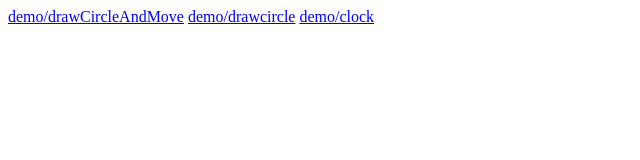
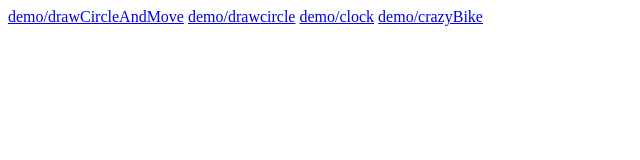
Before and after one commit to curiositycigar/somedemo, a plain HTML site: page index.html in a window 1280 px wide. Shown: the whole page, without its empty margins (0-640 px from the left). Drawn offline with Linux system fonts and the light colour scheme.

Commit message:
Update index.html

```diff
--- a/index.html
+++ b/index.html
@@ -1,3 +1,4 @@
 <a href="./demo1/drawcircle.html">demo/drawCircleAndMove</a>
 <a href="./demo1/drawline.html">demo/drawcircle</a>
 <a href="./demo1/clock.html">demo/clock</a>
+<a href="./crazyBike/bicylechange.html">demo/crazyBike</a>
```
